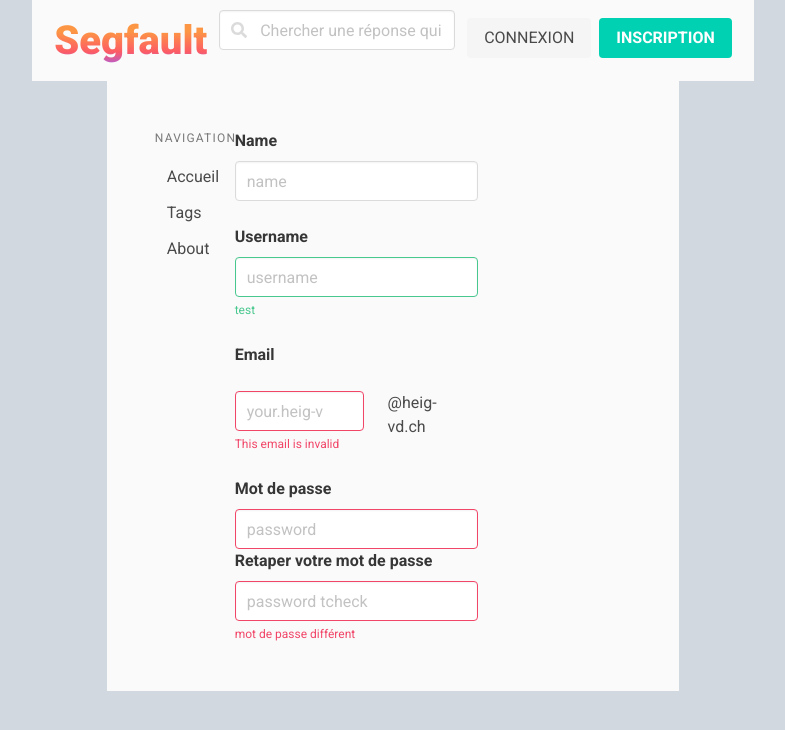
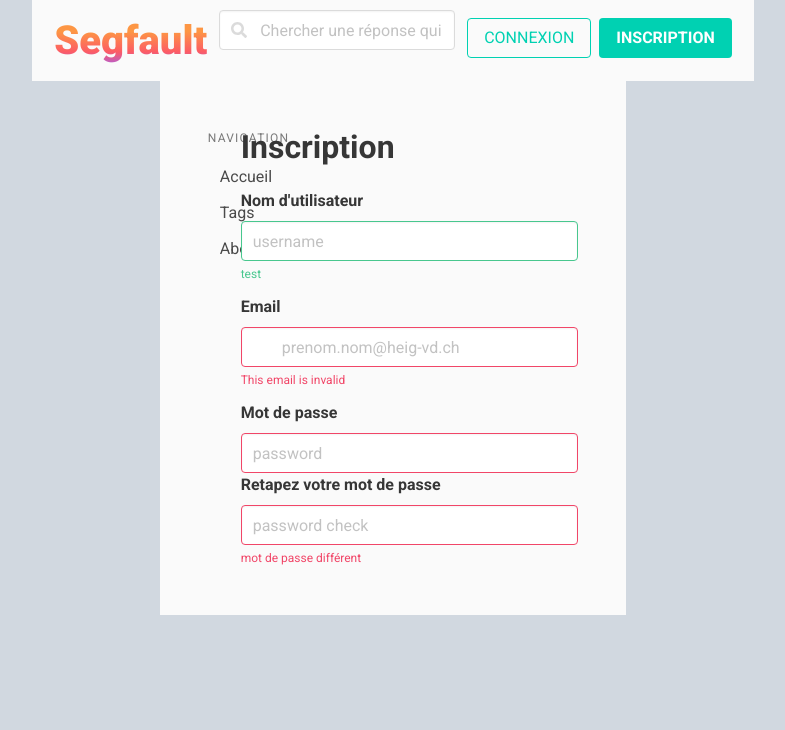
Before and after one commit to youndzoFrancine/Projet_de_semestre, a Vue app in the folder segfault-vue/: page /#/TheInscription in a window 1280 px wide. Shown: the top 730 px of the page, without its empty margins (247-1032 px from the left). Built offline with nearby package versions, Linux system fonts and the light colour scheme.

Commit message:
Fix des columns foireuses

```diff
--- a/segfault-vue/src/components/Navbar/NavLogZone.vue
+++ b/segfault-vue/src/components/Navbar/NavLogZone.vue
@@ -6,11 +6,11 @@
       <div class="navbar-end">
         <div class="navbar-item">
           <div class="buttons">
-            <a class="button is-light">Connexion</a>
-          <router-link to="/TheInscription">
-            <a  class="button is-primary" >
-              <strong>Inscription</strong>
-            </a>
+            <a class="button is-primary is-outlined">Connexion</a>
+            <router-link to="/TheInscription">
+              <a class="button is-primary">
+                <strong>Inscription</strong>
+              </a>
             </router-link>
           </div>
         </div>
--- a/segfault-vue/src/views/Home.vue
+++ b/segfault-vue/src/views/Home.vue
@@ -1,10 +1,6 @@
 <template>
   <div class="home">
-    <div class="colums">
-      <div class="column is-9">
-        <Discussion/>
-      </div>
-    </div>
+    <Discussion/>
   </div>
 </template>
 
--- a/segfault-vue/src/views/TheInscription.vue
+++ b/segfault-vue/src/views/TheInscription.vue
@@ -1,54 +1,31 @@
 <template>
-<form
-  id="username"
-  @submit="checkForm"
-  method="post"
->
-
+  <form id="username" @submit="checkForm" method="post">
     <div class="Insciption">
-   <!--name-->
-      <div class="columns">
-        <div class="column is-1">
-        </div>
-        <div class="column is-7"  >
-          <label class="label">Name</label>
-          <div id="name" class="control">
-            <input class="input" type="text" placeholder="name">
-          </div>
-        </div>
-      </div>
-
+      <h1 class="title">Inscription</h1>
 
       <!--username-->
 
-    <div class="columns">
-       <div class="column is-1">
+      <div id="username" class="field">
+        <label class="label">Nom d'utilisateur</label>
+        <div class="control">
+          <input
+            class="input is-success"
+            v-model="user"
+            id="user"
+            type="text"
+            placeholder="username"
+            v-on:input="checkForm"
+          >
         </div>
-      <div id="username" class="column is-7"  >
-        <label class="label">Username</label>
-        <div class="control ">
-          <input class="input is-success"  v-model=user id="user" type="text" placeholder="username">
-        </div>
-        <p v-if="errors" class="help is-success"> {{errors}}</p>
-        <p v-else class="help is-success">  test    </p>
-      </div>
+        <p v-if="errors" class="help is-success">{{errors}}</p>
+        <p v-else class="help is-success">test</p>
       </div>
 
       <!--email-->
-
- <div class="columns">
-       <div class="column is-1">
-        </div>
-         <div class="column is-4">
+      <div class="field">
         <label class="label">Email</label>
-         </div>
- </div>
-    <div class="columns">
-       <div class="column is-1">
-        </div>
-      <div class="column is-4">
-        <div class="control  has-icons-right">
-          <input class="input is-danger" type="text" placeholder="your.heig-vd.mail">
+        <div class="control has-icons-left has-icons-right">
+          <input class="input is-danger" type="email" placeholder="prenom.nom@heig-vd.ch">
           <span class="icon is-small is-left">
             <i class="fas fa-envelope"></i>
           </span>
@@ -56,67 +33,48 @@
             <i class="fas fa-exclamation-triangle"></i>
           </span>
         </div>
-
         <p class="help is-danger">This email is invalid</p>
       </div>
-      <div class="column is-2">
-        <p>@heig-vd.ch</p>
-      </div>
-    </div>
-
 
       <!--mot de pass-->
-    <div class="columns">
-       <div class="column is-1">
-        </div>
-      <div class="column is-7">
+      <div class="field">
         <label class="label">Mot de passe</label>
         <div class="control">
-          <input class="input is-danger" type="email" placeholder="password">
+          <input class="input is-danger" type="password" placeholder="password">
         </div>
         <div class="control">
-          <label class="label"> Retaper votre mot de passe</label>
-          <input class="input is-danger" type="email" placeholder="password tcheck">
+          <label class="label">Retapez votre mot de passe</label>
+          <input class="input is-danger" type="password" placeholder="password check">
         </div>
         <p class="help is-danger">mot de passe différent</p>
       </div>
     </div>
-
-
-  </div>
-
-
-
   </form>
-
-
 </template>
 <script>
-/*
-const username = new Vue({
-  el: '#username',
-  data: {
+export default {
+  name: "theInscription",
+  components: {},
+  data: function() {
+    return {
       errors: null,
       user: null
+    };
   },
-
-  methods:{
-    checkForm: function (e) {
-      return true;
-
-      if (this.user) {
+  methods: {
+    checkForm: function(e) {
+      console.log("call checkform control");
+      this.errors = "bonnn";
+      if (this.user == "papa") {
+        console.log("papa");
         return true;
       }
-
       this.errors = null;
-
       if (!this.user) {
-        this.errors='This pseudo is already taken';
+        this.errors = "This pseudo is already taken";
       }
       e.preventDefault();
     }
   }
-});
- */
-
+};
 </script>
```
Lines whose indentation alone changed are shown as unchanged.
